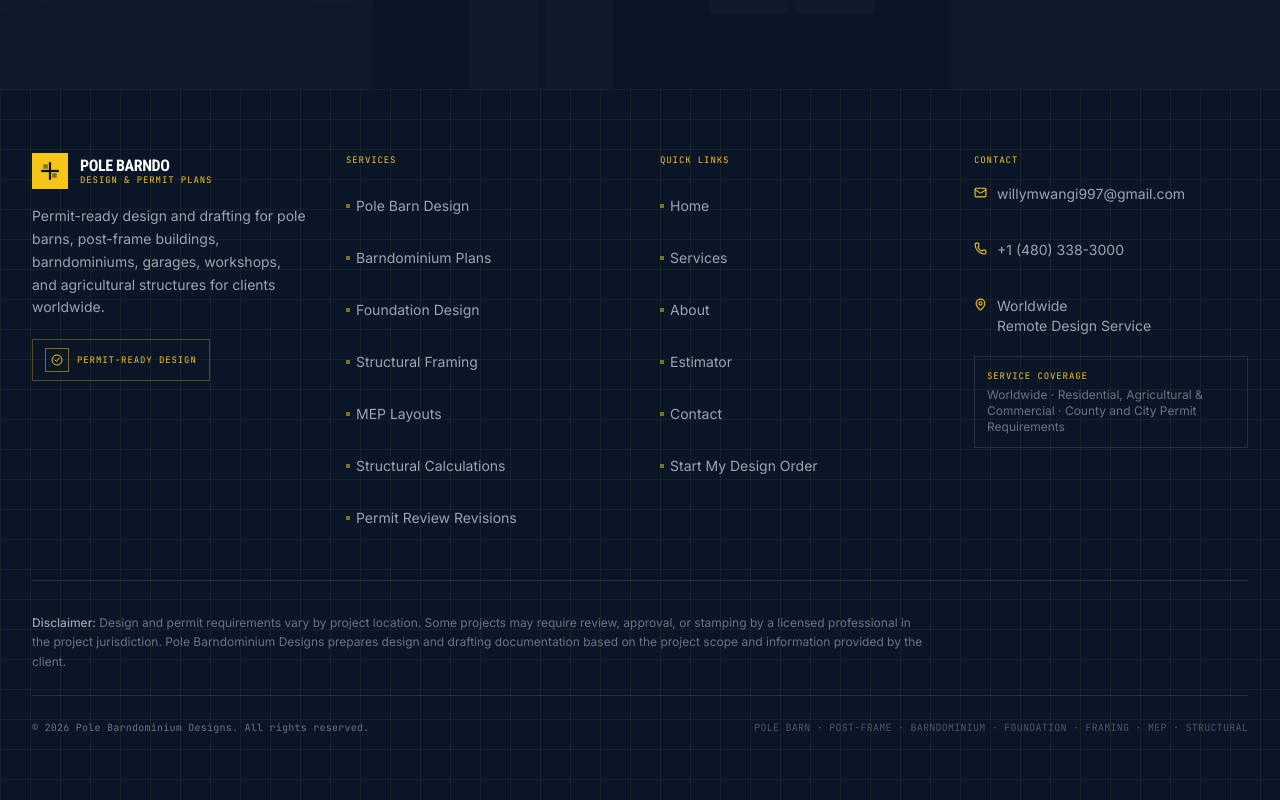
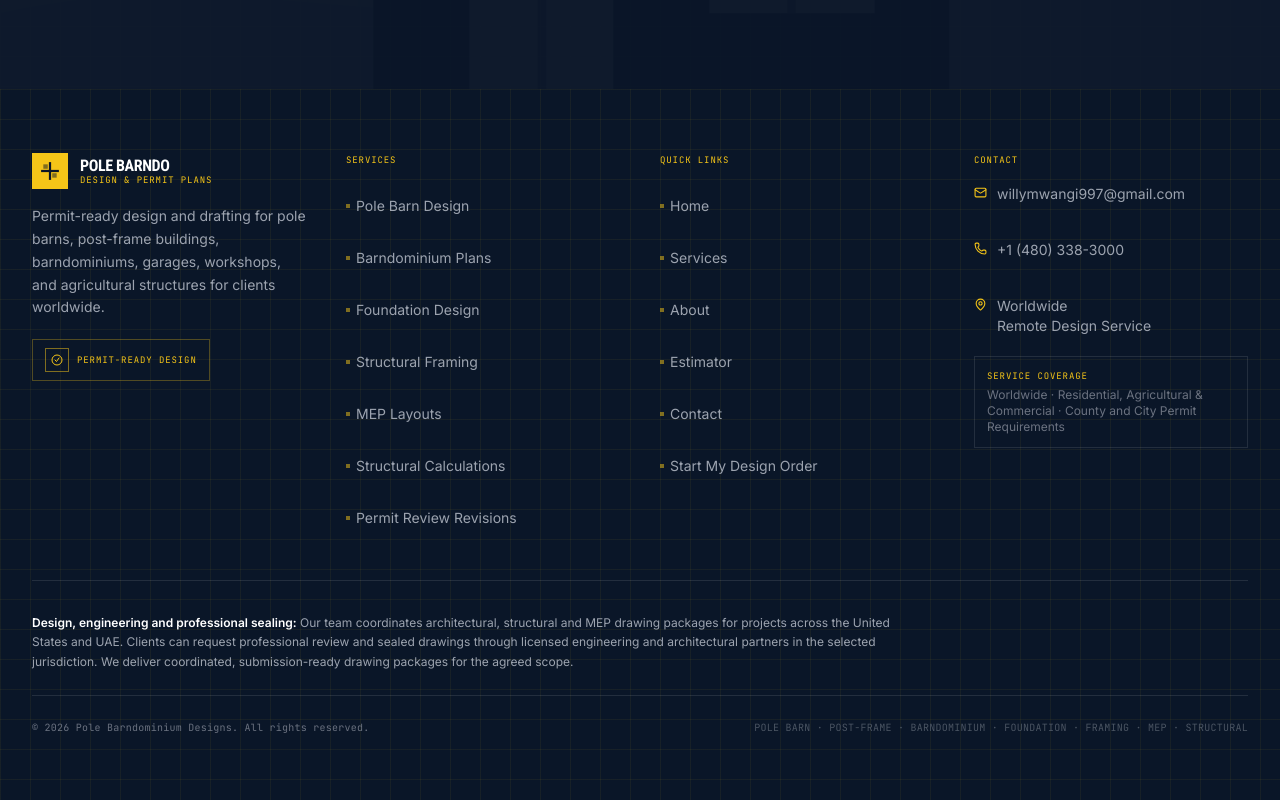
Before and after one commit to willespanyol/Pole-Barn, a React (Vite) app: page / in a window 1280 px wide. Shown: the part 9575-10375 px from the top of the page. Built offline with nearby package versions, Linux system fonts and the light colour scheme; no server answers; the database is empty.

Commit message:
Replace outdated disclaimer with team based US and UAE engineering service wording

```diff
--- a/src/components/layout/Footer.jsx
+++ b/src/components/layout/Footer.jsx
@@ -111,10 +111,11 @@ export default function Footer() {
           </div>
         </div>
 
-        {/* Disclaimer */}
+        {/* Professional team service information */}
         <div className="border-t border-white/10 mt-10 pt-8">
-          <p className="font-inter text-gray-500 text-xs leading-relaxed max-w-4xl">
-            <span className="text-gray-400 font-medium">Disclaimer:</span> Design and permit requirements vary by project location. Some projects may require review, approval, or stamping by a licensed professional in the project jurisdiction. Pole Barndominium Designs prepares design and drafting documentation based on the project scope and information provided by the client.
+          <p className="font-inter text-gray-400 text-xs leading-relaxed max-w-4xl">
+            <span className="text-white font-semibold">Design, engineering and professional sealing:</span>{' '}
+            Our team coordinates architectural, structural and MEP drawing packages for projects across the United States and UAE. Clients can request professional review and sealed drawings through licensed engineering and architectural partners in the selected jurisdiction. We deliver coordinated, submission-ready drawing packages for the agreed scope.
           </p>
         </div>
 
```
